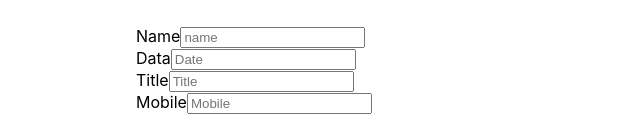
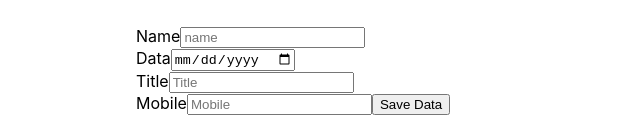
Before and after one commit to starydv7/functn, a React (Create React App) app in the folder crud-application2/: page / in a window 1280 px wide. Shown: the top 138 px of the page, without its empty margins (376-1016 px from the left). Built offline with nearby package versions, Linux system fonts and the light colour scheme; no server answers.

Commit message:
form post data

```diff
--- a/crud-application2/src/components/PostData.jsx
+++ b/crud-application2/src/components/PostData.jsx
@@ -19,20 +19,51 @@ const PostData = () => {
                 console.log(res.data);
         })
     }
+    function handle(e) {
+        const newdata = { ...data }
+        newdata[e.target.id] = e.target.value;
+        setData(newdata)
+        console.log("PostData",newdata);
+    }
   return (
     <div>
-      <form>
+      <form onSubmit={(e) => submit(e)}>
         <label>Name</label>
-        <input type="text" placeholder="name" />
+        <input
+          type="text"
+          placeholder="name"
+          onChange={(e) => handle(e)}
+          id="name"
+          value={data.name}
+        />
         <br />
         <label>Data</label>
-              <input type="text" placeholder="Date" />
-              <br />
-              <label>Title</label>
-              <input type="text" placeholder="Title" />
-              <br/>
-              <label>Mobile</label>
-              <input type="text" placeholder="Mobile"/>
+        <input
+          type="date"
+          placeholder="Date"
+          onChange={(e) => handle(e)}
+          id="date"
+          value={data.date}
+        />
+        <br />
+        <label>Title</label>
+        <input
+          type="text"
+          placeholder="Title"
+          onChange={(e) => handle(e)}
+          id="title"
+          value={data.title}
+        />
+        <br />
+        <label>Mobile</label>
+        <input
+          type="text"
+          placeholder="Mobile"
+          onChange={(e) => handle(e)}
+          id="mobile"
+          value={data.mobile}
+        />
+        <button style={{}}>Save Data</button>
       </form>
     </div>
   );
```
